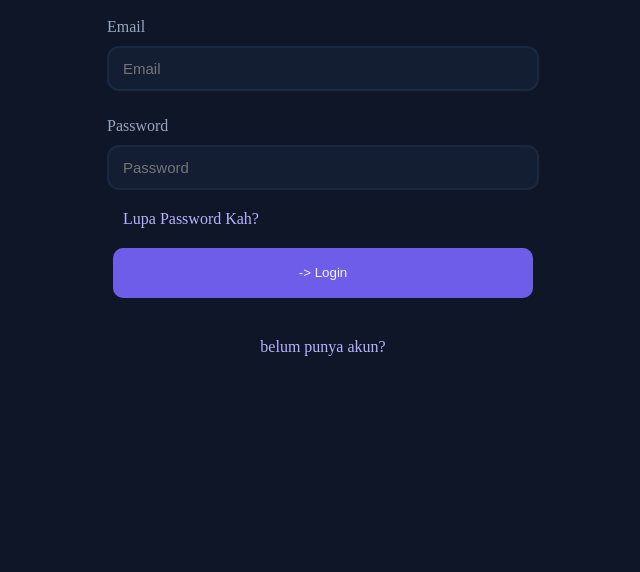
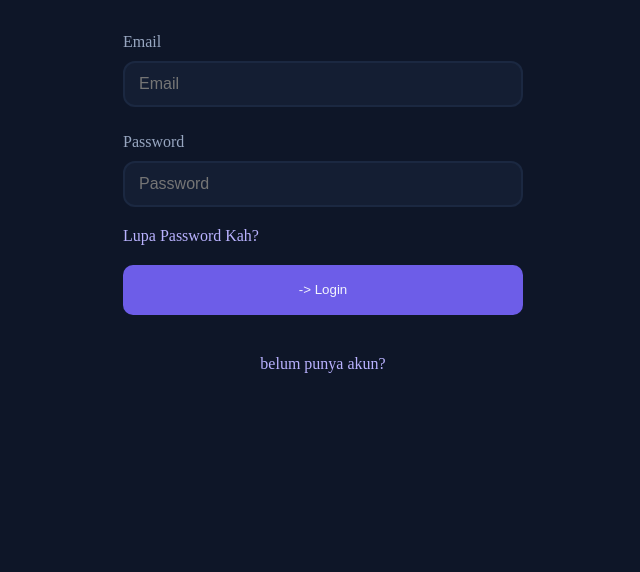
Before and after one commit to AZNJAWA/CHUT, a website: page frontend/login.html in a window 1280 px wide. Shown: the part 260-832 px from the top of the page, without its empty margins (317-957 px from the left). Before the commit the page ends 800 px from the top, so only its background shows below. Drawn offline with Linux system fonts and the light colour scheme.

Commit message:
Update login.css

```diff
--- a/frontend/login.css
+++ b/frontend/login.css
@@ -1,10 +1,14 @@
 body {
     margin: 0;
     min-height: 100vh;
+    min-height: 100dvh;
     display: flex;
     justify-content: center;
     align-items: center;
     background-color: #0E1628;
+    padding: 16px;
+    box-sizing: border-box;
+    overflow-x: hidden;
 }
 
 .login-box {
@@ -12,11 +16,14 @@ body {
     flex-direction: column;
     max-width: 400px;
     width: 100%;
-    height: 100vh;
-    align-items: flex-end;
+    height: auto;
+    min-height: 100vh;
+    min-height: 100dvh;
+    align-items: center;
     justify-content: center;
     background-color: #0E1628;
-
+    padding: 24px 0;
+    box-sizing: border-box;
 }
 
     .login-box h1 {
@@ -25,7 +32,6 @@ body {
         font-weight: bold;
         margin-bottom: 0px;
         align-self: flex-start;
-        transform: translateX(-20px);
     }
 
     .login-box a {
@@ -42,7 +48,7 @@ body {
     align-items: center;
     justify-content: center;
     max-width: 400px;
-    width: 100vh;
+    width: 100%;
     gap: 20px;
     text-align: center;
     margin-bottom: 20px;
@@ -59,7 +65,6 @@ p {
     font-size: 14px;
     margin-bottom: 20px;
     align-self: flex-start;
-    transform: translateX(-20px);
 }
 
 form {
@@ -68,23 +73,35 @@ form {
     align-items: center;
     justify-content: center;
     max-width: 400px;
-    width: 100vh;
+    width: 100%;
     gap: 10px;
     margin-bottom: 20px;
+    box-sizing: border-box;
+}
+
+.subtitle {
+    max-width: 400px;
+    width: 100%;
+}
+
+.div-psw {
+    max-width: 400px;
+    width: 100%;
 }
 
 input {
     max-width: 400px;
-    width: 100vh;
+    width: 100%;
     padding: 12px 14px;
     border: 2px solid #1B2841;
     filter: grayscale(0%);
     border-radius: 12px;
     outline: none;
-    font-size: 15px;
+    font-size: 16px; /* cegah zoom otomatis di iPhone saat fokus */
     transition: 0.2s;
     background-color: #141E33;
     stroke: #98A7C1;
+    box-sizing: border-box;
 }
 
     input:focus {
@@ -93,9 +110,9 @@ input {
     }
 
 button {
-    margin: 10px;
+    margin: 10px 0;
     max-width: 420px;
-    width: 100vh;
+    width: 100%;
     height: 50px;
     border: none;
     color: #F3F5FC;
@@ -115,6 +132,20 @@ button {
         box-shadow: 2px 2px 0px black;
     }
 
+@media (hover: none) {
+    button:hover {
+        background-color: #6D5DE8;
+        transform: none;
+        box-shadow: none;
+    }
+}
+
+@media (max-width: 400px) {
+    .login-box h1 {
+        font-size: 32px;
+    }
+}
+
 @keyframes bounch {
     0%, 100% {
         scale: 1;
```
